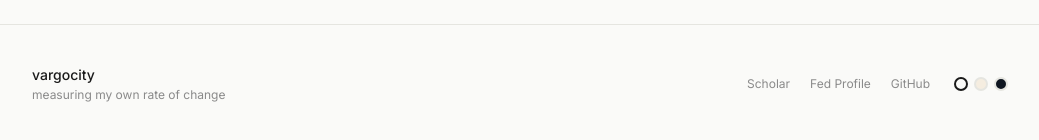
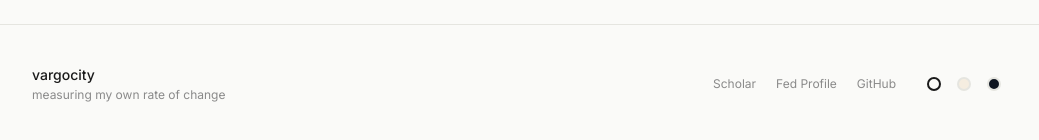
Before and after one commit to vargovargo/vargocity-site, a React (Vite) app: page / in a window 1280 px wide. Shown: the part 1476-1616 px from the top of the page, without its empty margins (120-1159 px from the left). Built offline with nearby package versions, Linux system fonts and the light colour scheme.

Commit message:
style(design): FINDING-001 — increase theme switcher touch target to 28px
Buttons were 14×14px (no hit area beyond the dot). Wrapped circle in a 28×28
transparent button so it's tappable without changing the visual appearance.
Added aria-label for screen reader access.

```diff
--- a/src/components/layout/Footer.jsx
+++ b/src/components/layout/Footer.jsx
@@ -28,21 +28,29 @@ export default function Footer({ theme, themes, onThemeChange }) {
               GitHub
             </a>
           </div>
-          <div className="flex gap-1.5">
+          <div className="flex gap-0.5">
             {themes.map(t => (
               <button
                 key={t.id}
                 onClick={() => onThemeChange(t.id)}
                 title={t.label}
+                aria-label={t.label}
                 style={{
+                  width: '28px', height: '28px',
+                  display: 'flex', alignItems: 'center', justifyContent: 'center',
+                  background: 'none', border: 'none',
+                  cursor: 'pointer', borderRadius: '50%', padding: 0, flexShrink: 0,
+                }}
+              >
+                <span style={{
+                  display: 'block',
                   width: '14px', height: '14px',
                   backgroundColor: t.swatch,
                   border: `2px solid ${theme === t.id ? t.ring : 'var(--c-border)'}`,
-                  cursor: 'pointer',
                   borderRadius: '50%',
-                  padding: 0,
-                }}
-              />
+                  pointerEvents: 'none',
+                }} />
+              </button>
             ))}
           </div>
         </div>
```
